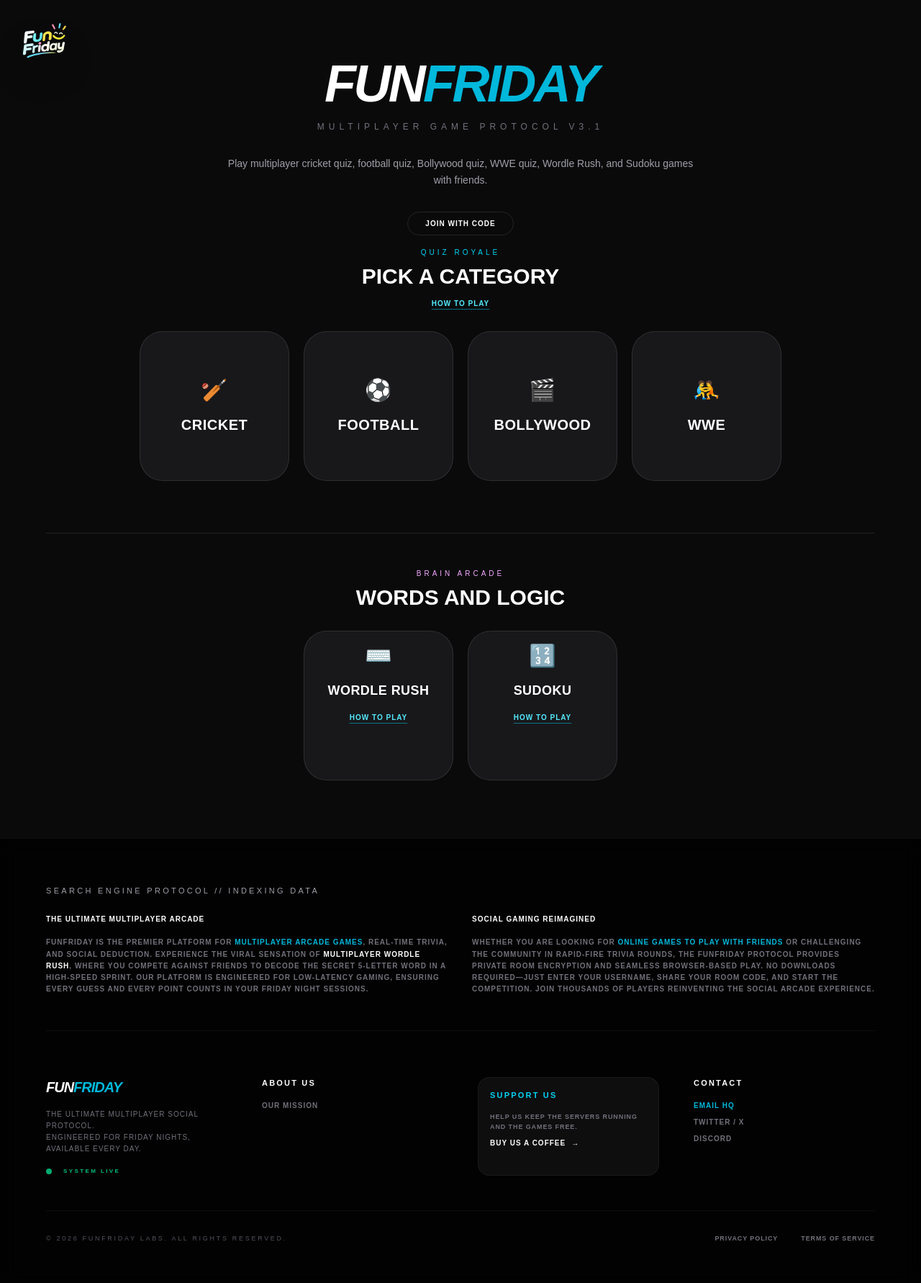
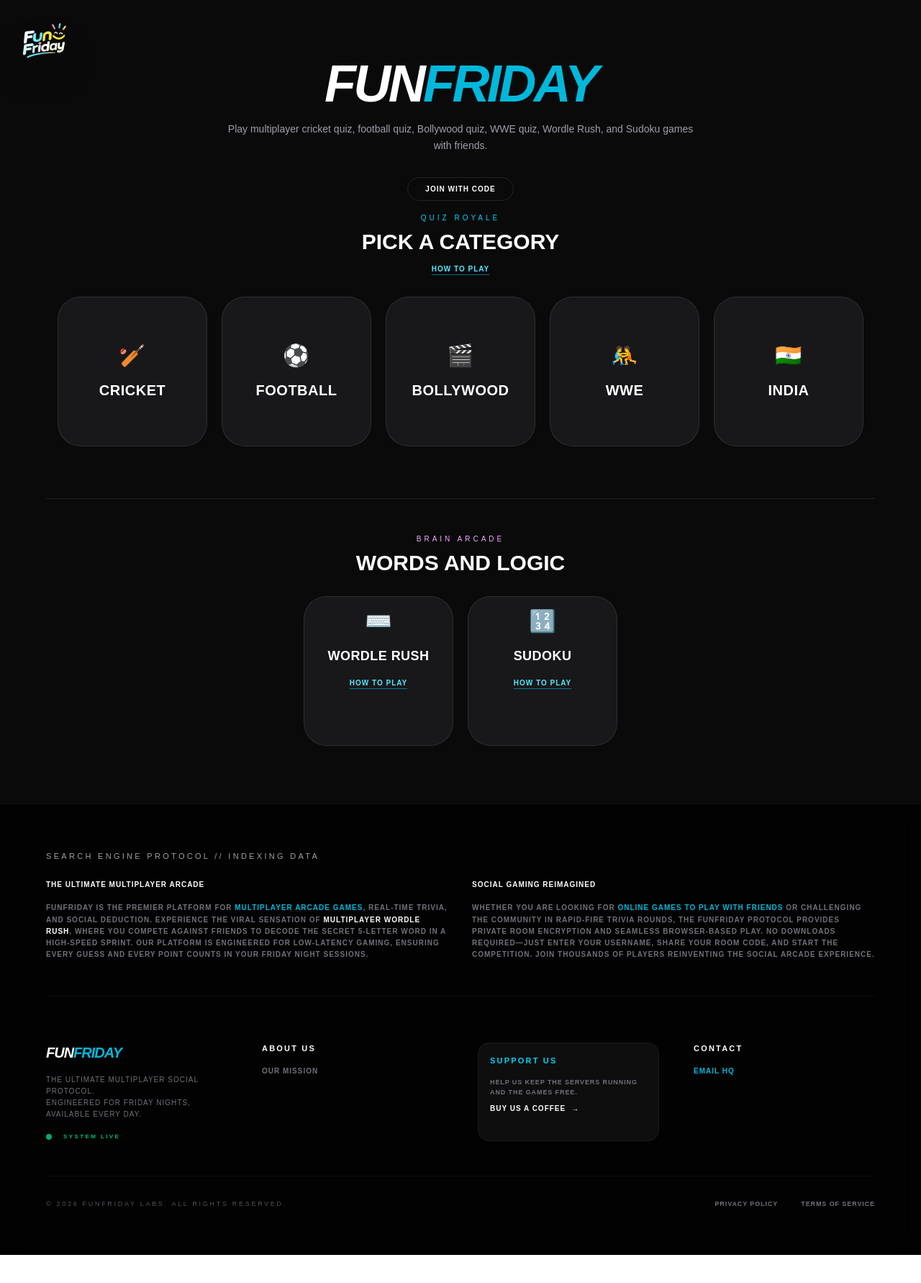
Before and after one commit to funfriday-hue/funfriday-ui, a Next.js app: page / in a window 1280 px wide. Shown: the top 1782 px of the page at 72% size. After the commit the page ends 1743 px from the top, so only its background shows below. Built offline with nearby package versions, Linux system fonts and the light colour scheme.

Commit message:
Adding new category

```diff
--- a/app/page.tsx
+++ b/app/page.tsx
@@ -39,6 +39,7 @@
   { id: "FOOTBALL", name: "Football", icon: "⚽" },
   { id: "BOLLYWOOD", name: "Bollywood", icon: "🎬" },
   { id: "WWE", name: "WWE", icon: "🤼" },
+  { id: "INDIA", name: "India", icon: "🇮🇳" },
 ];
 
 const QUIZ_ROYALE_GUIDE = {
@@ -139,9 +140,6 @@
         >
           FUN<span className="text-cyan-500">FRIDAY</span>
         </motion.h1>
-        <p className="text-zinc-500 font-mono text-xs uppercase tracking-[0.5em] mb-8">
-          Multiplayer Game Protocol v3.1
-        </p>
         <p className="mx-auto mb-8 max-w-2xl text-sm leading-relaxed text-zinc-400">
           Play multiplayer cricket quiz, football quiz, Bollywood quiz, WWE quiz, Wordle Rush, and Sudoku games with friends.
         </p>
@@ -391,8 +389,6 @@
               <h5 className="text-white text-[11px] font-black uppercase tracking-[0.2em]">Contact</h5>
               <ul className="space-y-2 text-zinc-500 text-[10px] font-bold uppercase tracking-widest">
                 <li><a href="mailto:shriaman93@gmail.com" className="hover:text-cyan-400 transition-colors text-cyan-500">Email HQ</a></li>
-                <li><a href="#" className="hover:text-cyan-400 transition-colors">Twitter / X</a></li>
-                <li><a href="#" className="hover:text-cyan-400 transition-colors">Discord</a></li>
               </ul>
             </div>
           </div>
--- a/components/WaitingRoom.tsx
+++ b/components/WaitingRoom.tsx
@@ -35,7 +35,8 @@
     { modeId: "CRICKET", displayName: "Cricket" },
     { modeId: "FOOTBALL", displayName: "Football" },
     { modeId: "BOLLYWOOD", displayName: "Bollywood" },
-    { modeId: "WWE", displayName: "WWE" }
+    { modeId: "WWE", displayName: "WWE" },
+    { modeId: "INDIA", displayName: "India" }
   ]
 };
 
```
